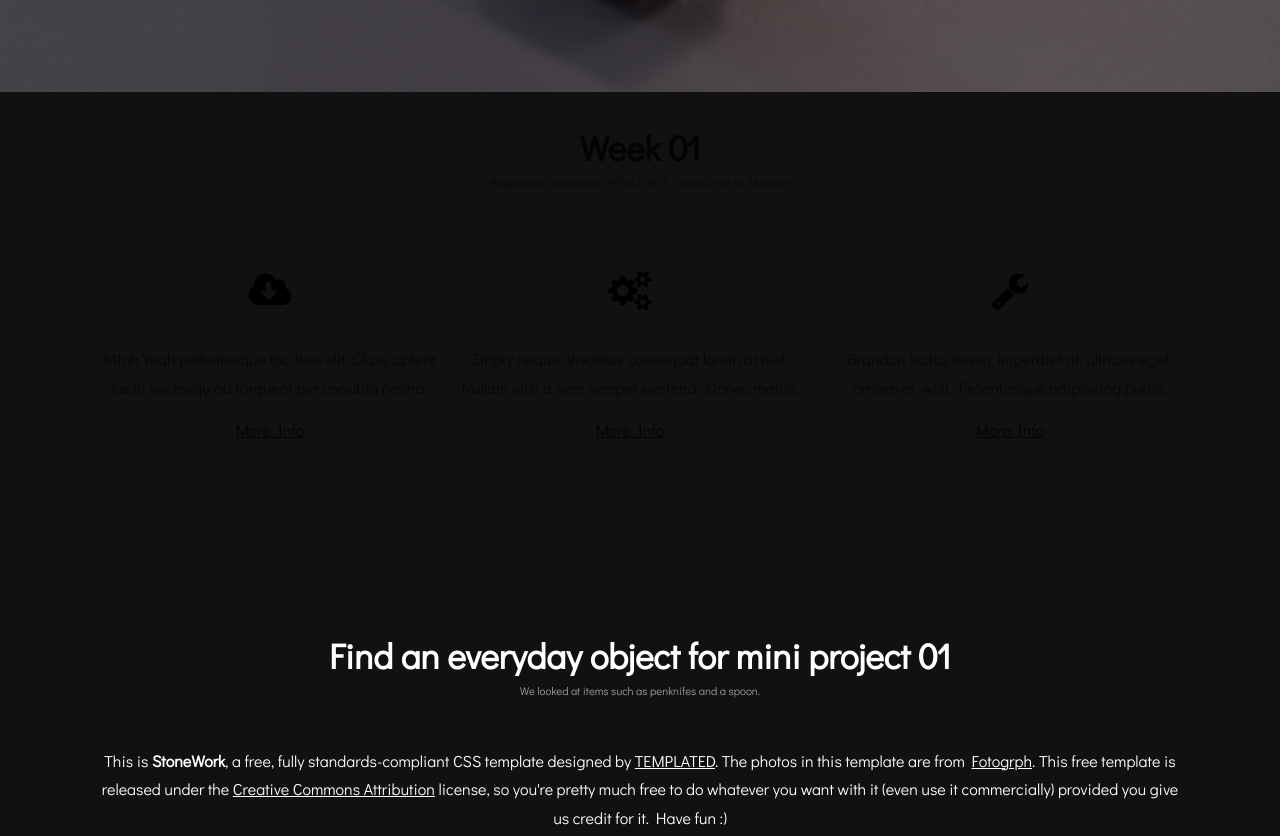
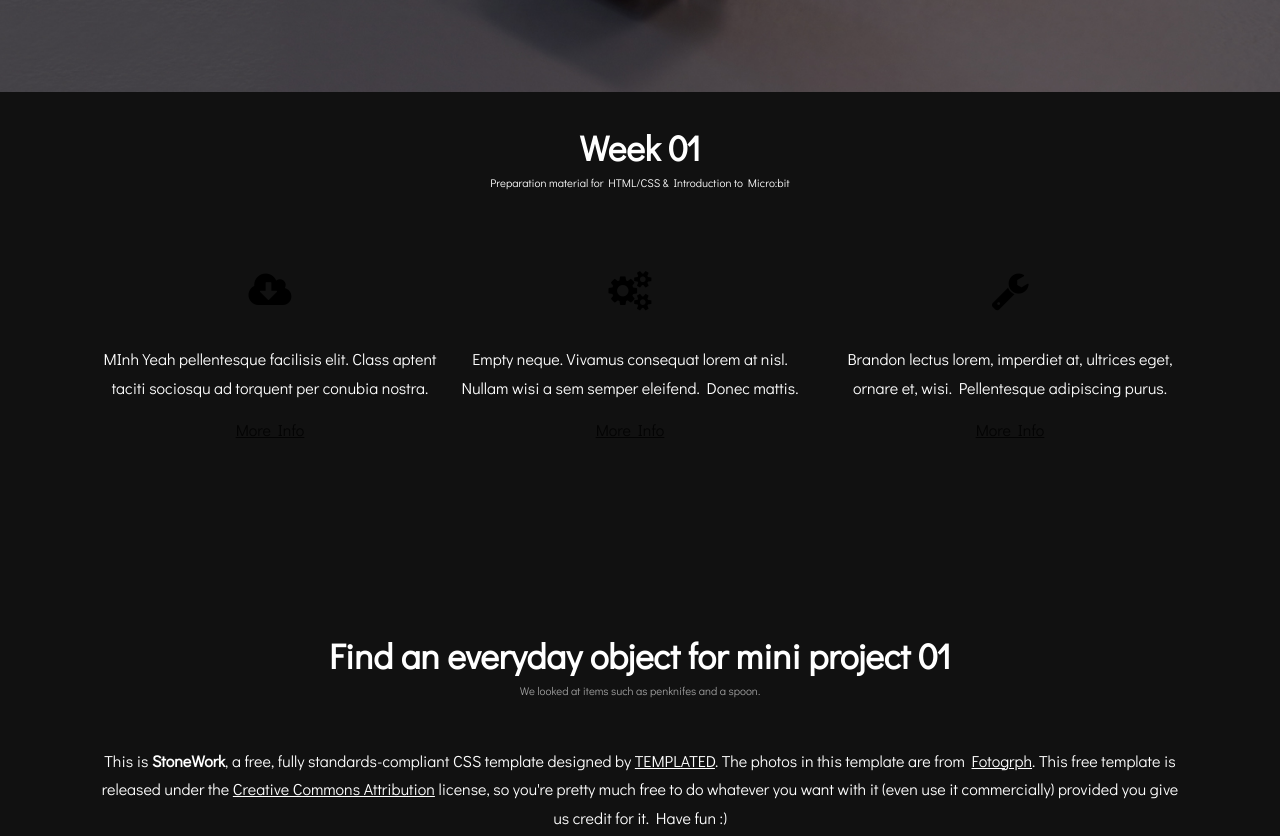
Before and after one commit to cmhuy/id2116, a plain HTML site: page index.html in a window 1280 px wide. Shown: the part 820-1656 px from the top of the page. Drawn offline with Linux system fonts and the light colour scheme.

Commit message:
reahadgfv

```diff
--- a/default.css
+++ b/default.css
@@ -15,7 +15,7 @@ html {
 		font-family: 'Didact Gothic', sans-serif;
 		font-size: 12pt;
 		font-weight: 200;
-		color: rgb(255, 255, 255);
+		color: #FFF;
 	}
 
 
@@ -23,26 +23,26 @@ html {
 	{
 		margin: 0;
 		padding: 0;
-        color: rgb(#FFF);
+        color: #FFF;
 	}
 
 	p, ol, ul
 	{
 		margin-top: 0;
-        color: rgb(#FFF);
+        color: #FFF;
 	}
 
 	ol, ul
 	{
 		padding: 0;
 		list-style: none;
-        color: rgb(#FFF);
+        color: #FFF;
 	}
 
 	p
 	{
 		line-height: 180%;
-        color: rgb(#FFF);
+        color: #FFF;
 	}
 
 	strong
@@ -467,6 +467,7 @@ ul.actions li
 		padding: 2em 0em 5em 0em;
 		background: rgb(#FFF)
 		z-index: -1;
+        color: rgb(#FFF);
 	}
 
 	#week02
@@ -780,11 +781,12 @@ ul.actions li
 	#three-column .title h2
 	{
 		font-weight: bold;
-		color: rgba(0,0,0,0.8);
+		color: #FFF;
+
 	}
 
 	#three-column .title .byline
 	{
 		text-align: center;
-		color: rgba(0,0,0,.5);
+		color: #FFF;
 	}
```
